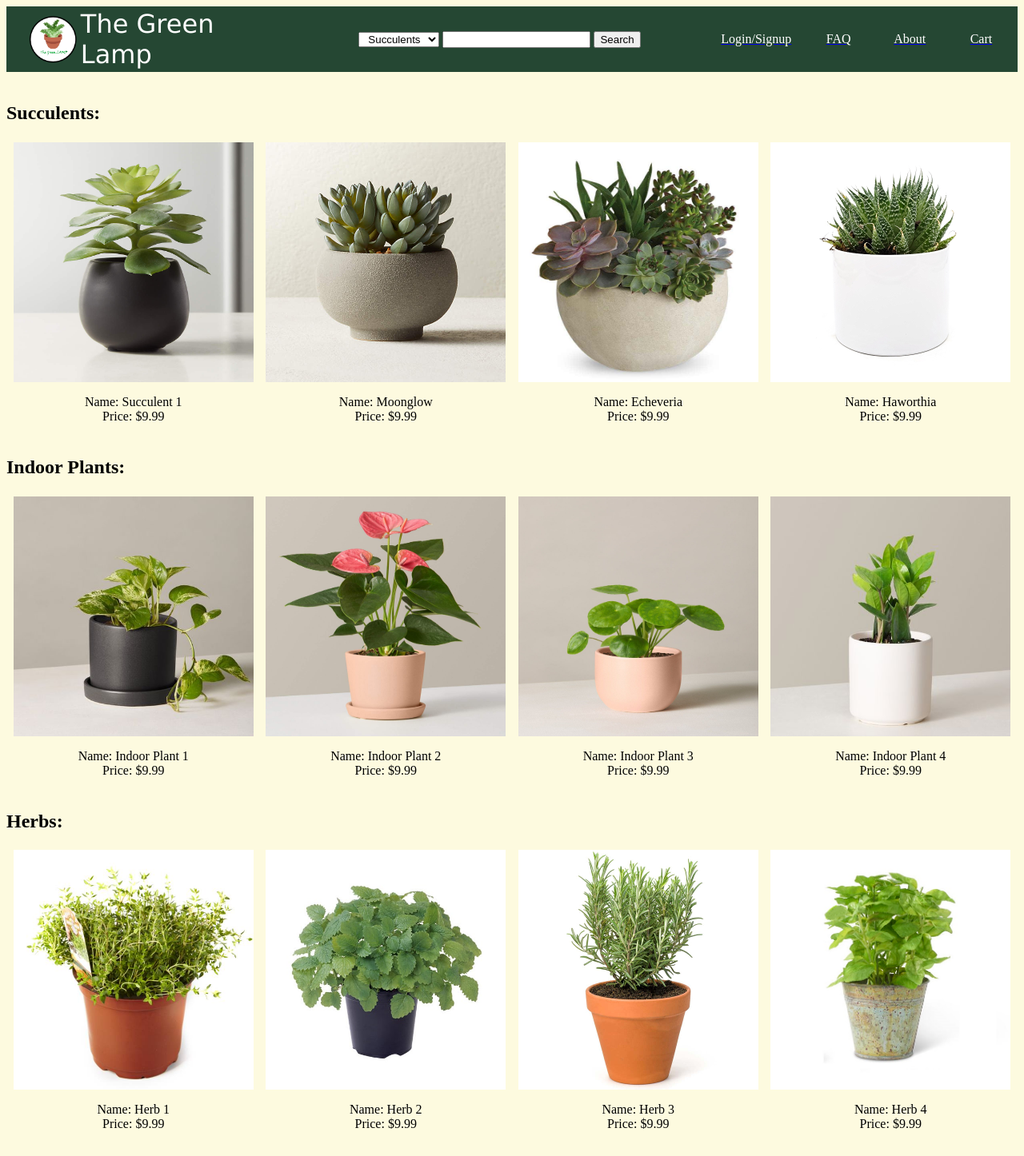
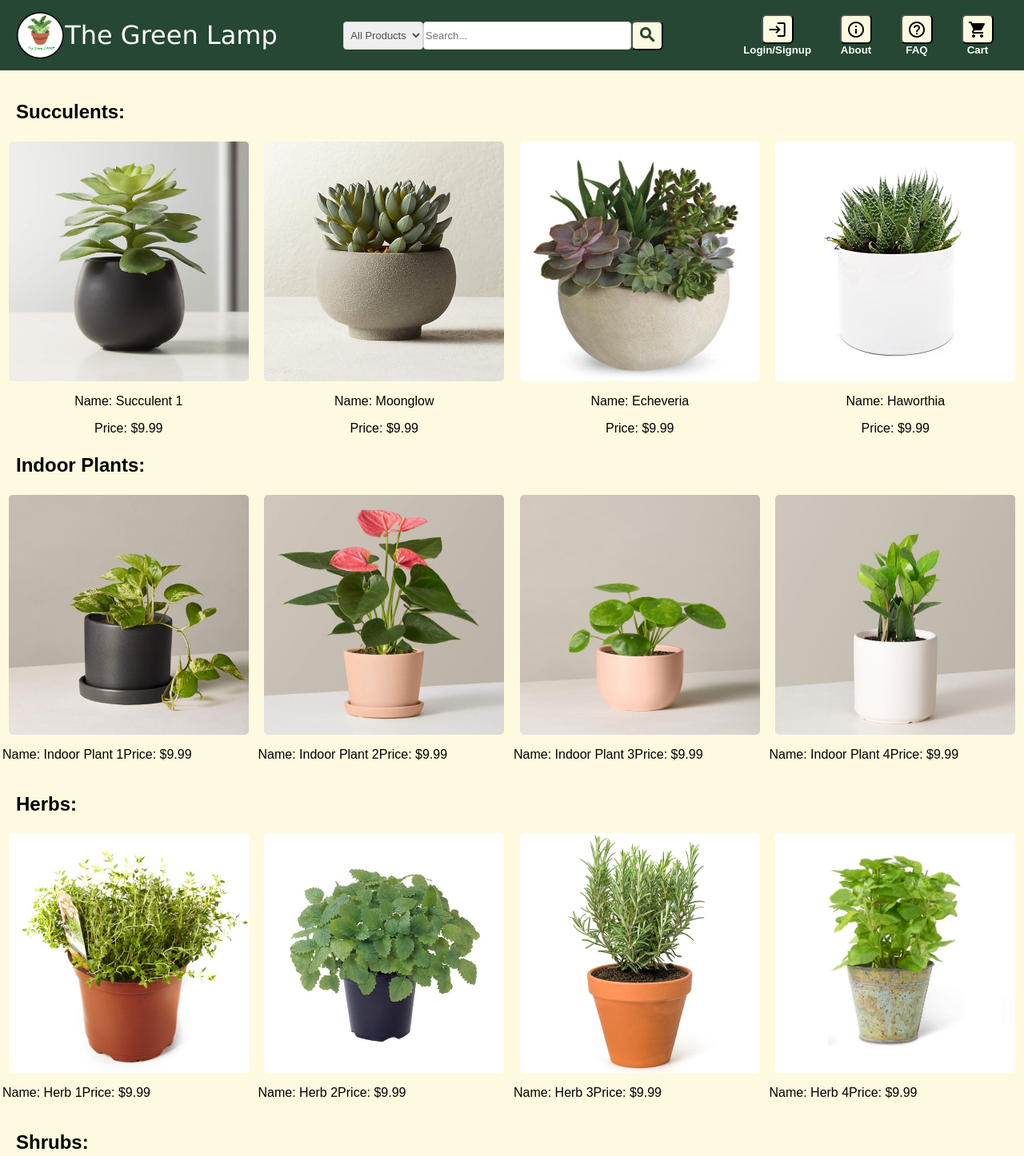
Before and after one commit to CSC317-2022-Spring/csc317-group-html-bhavani-goruganthu, a plain HTML site: page index.html in a window 1280 px wide. Shown: the top 1446 px of the page at 80% size. Drawn offline with Linux system fonts and the light colour scheme.

Commit message:
added styling & working adding more later

```diff
--- a/assets/css/index.css
+++ b/assets/css/index.css
@@ -1 +1,25 @@
 @import "navigation.css";  /* Use any of the css classes declared in this file by just importing it. */
+
+.plant-category {
+    margin-left: 20px;
+}
+
+.product-container {
+
+}
+
+.product-img {
+    border-radius: 5px;
+    transition-property: box-shadow;
+    transition-duration: .35s;
+}
+
+.product-img:hover {
+    box-shadow: 0px 0px 5px rgb(0, 48, 14);
+}
+
+.product-description-container {
+    display: flex;
+    background-color: "lavender";
+    flex-direction: row;
+}
--- a/index.html
+++ b/index.html
@@ -9,198 +9,270 @@
   <link rel="icon" type="image/png" sizes="32x32" href="/assets/images/favicons/favicon-32x32.png" />
   <link rel="icon" type="image/png" sizes="16x16" href="/assets/images/favicons/favicon-16x16.png" />
   <link rel="manifest" href="/assets/images/favicons/site.webmanifest" />
+  <link rel="apple-touch-icon" sizes="180x180" href="/assets/images/favicons/apple-touch-icon.png" />
+  <link href="https://fonts.googleapis.com/icon?family=Material+Icons" rel="stylesheet">
+  <link href="https://fonts.googleapis.com/icon?family=Material+Icons+Outlined" rel="stylesheet">
+  <link rel="stylesheet" href="/assets/css/index.css">
+  <link rel="stylesheet" href="/assets/css/navigation.css">
 </head>
 
 <body bgcolor="#FDFADF">
-  <header>
-    <table bgcolor="#254733" width="100%" height="50">
-      <td width="5%" align="right">
+  <div class="header-nav">
+    <div class="logo-div">
       <a href="/"><img src="/assets/images/site-images/Logo.png" height="60"></a>
-      </td>
-      <td width="15%" align="left">
-        <font color="white" size="+3" face="Verdana, Geneva, sans-serif">The Green Lamp </font>
-      </td>
-      <td width="30%" align="center">
-        <select id="category" name="category">
+      <h1 id="org-name">The Green Lamp</h1>
+    </div>
+    <div class="search-div">
+      <select id="category" name="category" class="category-dropdown">
+        <option value="zero" align="center">All Products</option>
         <option value="one" align="center">Succulents</option>
         <option value="two" align="center">Indoor Plants</option>
         <option value="three" align="center">Herbs</option>
         <option value="four" align="center">Shrubs</option>
       </select>
-        <input type="text" />
-        <a href="/src/search.html"><input type="submit" value="Search" /></a>
+      <input type="text" class="search-input" placeholder="Search..." />
+      <a href="/src/search.html"><button class="all-nav-btns"><span class="material-icons nav-icons">
+            search
+          </span></button></a>
+    </div>
+    <div class="nav-link-div">
+      <div class="nav-links">
+        <a href="/src/login.html" class="all-links-text-decoration">
+          <button class="all-nav-btns">
+            <span class="material-icons">
+              login
+            </span>
+          </button>
+          <br />
+          <h5 id="nav-link-name"> Login/Signup</h5>
+        </a>
+      </div>
 
-      </td>
-      <td width="5%" align="center">
-        <a href="/src/login.html">
-          <font color="white">Login/Signup</font>
+      <div class="nav-links">
+        <a href="/src/about.html" class="all-links-text-decoration">
+          <button class="all-nav-btns">
+            <span class="material-icons-outlined">
+              info
+              </span>
+          </button>
+          <br />
+          <h5 id="nav-link-name"> About</h5>
         </a>
-      </td>
-      <td width="5%" align="center">
-        <a href="/src/faq.html">
-          <font color="white">FAQ</font>
+      </div>
+
+      <div class="nav-links">
+        <a href="/src/faq.html" class="all-links-text-decoration">
+          <button class="all-nav-btns">
+            <span class="material-icons">
+              help_outline
+              </span>
+          </button>
+          <br />
+          <h5 id="nav-link-name"> FAQ</h5>
         </a>
-      </td>
-      <td width="5%" align="center">
-        <a href="/src/about.html">
-          <font color="white">About</font>
+      </div>
+
+      <div class="nav-links">
+        <a href="/src/cart.html" class="all-links-text-decoration">
+          <button class="all-nav-btns">
+            <span class="material-icons">
+              shopping_cart
+              </span>
+          </button>
+          <br />
+          <h5 id="nav-link-name"> Cart</h5>
         </a>
-      </td>
-      <td width="5%" align="center">
-        <a href="/src/cart.html">
-          <font color="white">Cart</font>
-        </a>
-      </td>
-    </table>
+      </div>
+    </div>
+  </div>
+  <div>
+  </div>
   </header>
   <!-- Home Section - Hieu Ma -->
 
   <!-- Succulents -->
   <br>
   <div>
-    <h2>Succulents:</h2>
+    <h2 class="plant-category">Succulents:</h2>
     <table height="10%" width="100%">
       <tr>
         <!-- <td width="10%"></td> -->
-        <td align="center">
+        <td class="product-container" class="product-container" align="center">
           <a href="src/products/succulent-1.html">
-            <img width="300" height="300" src="assets/images/product-images/sclnt-1.jpg">
+            <img class="product-img" width="300" height="300" src="assets/images/product-images/sclnt-1.jpg">
           </a>
-          <p>Name: Succulent 1<br>Price: $9.99</p>
+          <p class="product-name">Name: Succulent 1</p>
+          <p>Price: $9.99</p>
         </td>
-        <!-- <td width="10%"></td> -->
-        <td align="center">
+        <!-- <td class="product-container" width="10%"></td> -->
+        <td class="product-container" align="center">
           <a href="src/products/succulent-2.html">
-            <img width="300" height="300" src="assets/images/product-images/sclnt-2.jpg">
+            <img class="product-img" width="300" height="300" src="assets/images/product-images/sclnt-2.jpg">
           </a>
-          <p>Name: Moonglow<br>Price: $9.99</p>
+          <p class="product-name">Name: Moonglow</p>
+          <p>Price: $9.99</p>
         </td>
-        <!-- <td width="10%"></td> -->
-        <td align="center">
+        <!-- <td class="product-container" width="10%"></td> -->
+        <td class="product-container" align="center">
           <a href="src/products/succulent-3.html">
-            <img width="300" height="300" src="assets/images/product-images/sclnt-3.jpg">
+            <img class="product-img" width="300" height="300" src="assets/images/product-images/sclnt-3.jpg">
           </a>
-          <p>Name: Echeveria<br>Price: $9.99</p>
+          <p class="product-name">Name: Echeveria</p>
+          <p>Price: $9.99</p>
         </td>
-        <!-- <td width="10%"></td> -->
-        <td align="center">
+        <!-- <td class="product-container" width="10%"></td> -->
+        <td class="product-container" align="center">
           <a href="src/products/succulent-4.html">
-            <img width="300" height="300" src="assets/images/product-images/sclnt-4.jpg">
+            <img class="product-img" width="300" height="300" src="assets/images/product-images/sclnt-4.jpg">
           </a>
-          <p>Name: Haworthia<br>Price: $9.99</p>
+          <p class="product-name">Name: Haworthia</p>
+          <p>Price: $9.99</p>
         </td>
     </table>
   </div>
 
-  <br>
-
   <!-- Indoor Plants -->
   <div>
-    <h2>Indoor Plants:</h2>
+    <h2 class="plant-category">Indoor Plants:</h2>
     <table height="10%" width="100%">
     <tr>
-      <!-- <td width="10%"></td> -->
-      <td align="center">
+      <!-- <td class="product-container" width="10%"></td> -->
+      <td class="product-container" align="center">
         <a href="src/products/indoor-plants-1.html">
-          <img width="300" height="300" src="assets/images/product-images/home-1.jpg">
+          <img class="product-img" width="300" height="300" src="assets/images/product-images/home-1.jpg">
         </a>
-        <p>Name: Indoor Plant 1<br>Price: $9.99</p>
+        <div class="product-description-container">
+          <p class="product-name">Name: Indoor Plant 1</p>
+          <p>Price: $9.99</p>
+        </div>
       </td>
-      <!-- <td width="10%"></td> -->
-      <td align="center">
+      <!-- <td class="product-container" width="10%"></td> -->
+      <td class="product-container" align="center">
         <a href="src/products/indoor-plants-2.html">
-          <img width="300" height="300" src="assets/images/product-images/home-2.jpg">
+          <img class="product-img" width="300" height="300" src="assets/images/product-images/home-2.jpg">
         </a>
-        <p>Name: Indoor Plant 2<br>Price: $9.99</p>
+        <div class="product-description-container">
+          <p class="product-name">Name: Indoor Plant 2</p>
+          <p>Price: $9.99</p>
+        </div>
       </td>
-      <!-- <td width="10%"></td> -->
-      <td align="center">
+      <!-- <td class="product-container" width="10%"></td> -->
+      <td class="product-container" align="center">
         <a href="src/products/indoor-plants-3.html">
-          <img width="300" height="300" src="assets/images/product-images/home-3.jpg">
+          <img class="product-img" width="300" height="300" src="assets/images/product-images/home-3.jpg">
         </a>
-        <p>Name: Indoor Plant 3<br>Price: $9.99</p>
+        <div class="product-description-container">
+          <p class="product-name">Name: Indoor Plant 3</p>
+          <p>Price: $9.99</p>
+        </div>
       </td>
-      <!-- <td width="10%"></td> -->
-      <td align="center">
+      <!-- <td class="product-container" width="10%"></td> -->
+      <td class="product-container" align="center">
         <a href="src/products/indoor-plants-4.html">
-          <img width="300" height="300" src="assets/images/product-images/home-4.jpg">
+          <img class="product-img" width="300" height="300" src="assets/images/product-images/home-4.jpg">
         </a>
-        <p>Name: Indoor Plant 4<br>Price: $9.99</p>
+        <div class="product-description-container">
+          <p class="product-name">Name: Indoor Plant 4</p>
+          <p>Price: $9.99</p>
+        </div>
       </td>
     </table>
   </div>
 
-  <br>
-
   <!-- Herb Plants -->
   <div>
-    <h2>Herbs:</h2>
+    <h2 class="plant-category">Herbs:</h2>
     <table height="10%" width="100%">
     <tr>
-      <!-- <td width="10%"></td> -->
-      <td align="center">
+      <!-- <td class="product-container" width="10%"></td> -->
+      <td class="product-container" align="center">
         <a href="src/products/herb-1.html">
-          <img width="300" height="300" src="assets/images/product-images/herb-1.jpg">
+          <img class="product-img" width="300" height="300" src="assets/images/product-images/herb-1.jpg">
         </a>
-        <p>Name: Herb 1<br>Price: $9.99</p>
+        <div class="product-description-container">
+          <p class="product-name">Name: Herb 1</p>
+          <p>Price: $9.99</p>
+        </div>
       </td>
-      <!-- <td width="10%"></td> -->
-      <td align="center">
+      <!-- <td class="product-container" width="10%"></td> -->
+      <td class="product-container" align="center">
         <a href="src/products/herb-2.html">
-          <img width="300" height="300" src="assets/images/product-images/herb-2.jpg">
+          <img class="product-img" width="300" height="300" src="assets/images/product-images/herb-2.jpg">
         </a>
-        <p>Name: Herb 2<br>Price: $9.99</p>
+        <div class="product-description-container">
+          <p class="product-name">Name: Herb 2</p>
+          <p>Price: $9.99</p>
+        </div>
       </td>
-      <!-- <td width="10%"></td> -->
-      <td align="center">
+      <!-- <td class="product-container" width="10%"></td> -->
+      <td class="product-container" align="center">
         <a href="src/products/herb-3.html">
-          <img width="300" height="300" src="assets/images/product-images/herb-3.jpg">
+          <img class="product-img" width="300" height="300" src="assets/images/product-images/herb-3.jpg">
         </a>
-        <p>Name: Herb 3<br>Price: $9.99</p>
+        <div class="product-description-container">
+          <p class="product-name">Name: Herb 3</p>
+          <p>Price: $9.99</p>
+        </div>
       </td>
-      <!-- <td width="10%"></td> -->
-      <td align="center">
+      <!-- <td class="product-container" width="10%"></td> -->
+      <td class="product-container" align="center">
         <a href="src/products/herb-4.html">
-          <img width="300" height="300" src="assets/images/product-images/herb-4.jpg">
+          <img class="product-img" width="300" height="300" src="assets/images/product-images/herb-4.jpg">
         </a>
-        <p>Name: Herb 4<br>Price: $9.99</p>
+        <div class="product-description-container">
+          <p class="product-name">Name: Herb 4</p>
+          <p>Price: $9.99</p>
+        </div>
       </td>
     </table>
   </div>
-  <br>
+  </p>
+  <p>
 
   <!-- Shrub Plants -->
   <div>
-    <h2>Shrubs:</h2>
+    <h2 class="plant-category">Shrubs:</h2>
     <table height="10%" width="100%">
     <tr>
-      <!-- <td width="10%"></td> -->
-      <td align="center">
+      <!-- <td class="product-container" width="10%"></td> -->
+      <td class="product-container" align="center">
         <a href="src/products/shrub-1.html">
-          <img width="300" height="300" src="assets/images/product-images/shrub-1.jpg">
+          <img class="product-img" width="300" height="300" src="assets/images/product-images/shrub-1.jpg">
         </a>
-        <p>Name: Shrub 1<br>Price: $9.99</p>
+        <div class="product-description-container">
+          <p class="product-name">Name: Shrub 1</p>
+          <p>Price: $9.99</p>
+        </div>
       </td>
-      <!-- <td width="10%"></td> -->
-      <td align="center">
+      <!-- <td class="product-container" width="10%"></td> -->
+      <td class="product-container" align="center">
         <a href="src/products/shrub-2.html">
-          <img width="300" height="300" src="assets/images/product-images/shrub-2.webp">
+          <img class="product-img" width="300" height="300" src="assets/images/product-images/shrub-2.webp">
         </a>
-        <p>Name: Shrub 2<br>Price: $9.99</p>
+        <div class="product-description-container">
+          <p class="product-name">Name: Shrub 2</p>
+          <p>Price: $9.99</p>
+        </div>
       </td>
-      <!-- <td width="10%"></td> -->
-      <td align="center">
+      <!-- <td class="product-container" width="10%"></td> -->
+      <td class="product-container" align="center">
         <a href="src/products/shrub-3.html">
-          <img width="300" height="300" src="assets/images/product-images/shrub-3.jfif">
+          <img class="product-img" width="300" height="300" src="assets/images/product-images/shrub-3.jfif">
         </a>
-        <p>Name: Shrub 3<br>Price: $9.99</p>
+        <div class="product-description-container">
+          <p class="product-name">Name: Shrub 3</p>
+          <p>Price: $9.99</p>
+        </div>
       </td>
-      <!-- <td width="10%"></td> -->
-      <td align="center">
+      <!-- <td class="product-container" width="10%"></td> -->
+      <td class="product-container" align="center">
         <a href="src/products/shrub-4.html">
-          <img width="300" height="300" src="assets/images/product-images/shrub-4.jpg">
+          <img class="product-img" width="300" height="300" src="assets/images/product-images/shrub-4.jpg">
         </a>
-        <p>Name: Shrub 4<br>Price: $9.99</p>
+        <div class="product-description-container">
+          <p class="product-name">Name: Shrub 4</p>
+          <p>Price: $9.99</p>
+        </div>
       </td>
     </table>
   </div>
```
Lines whose indentation alone changed are shown as unchanged.
